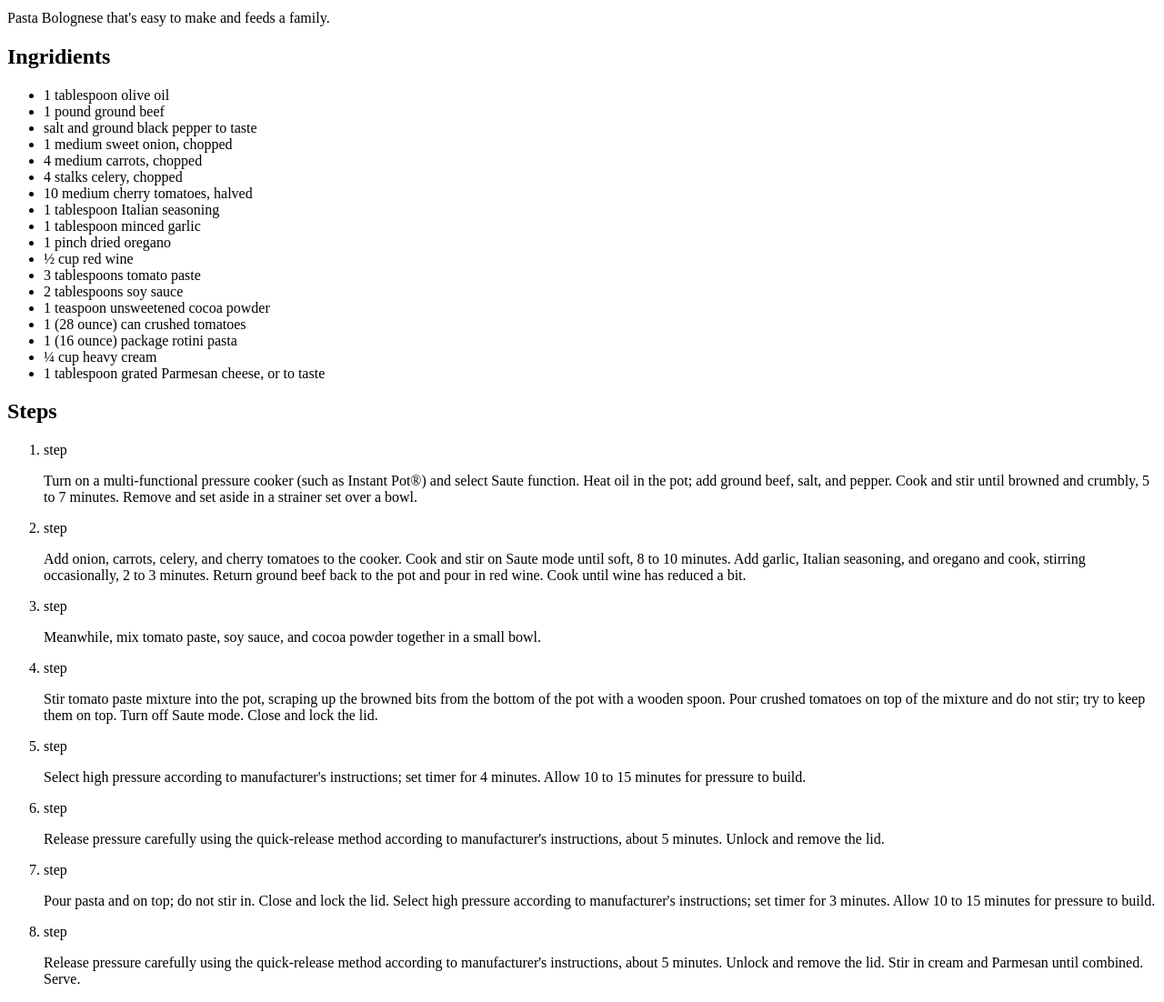
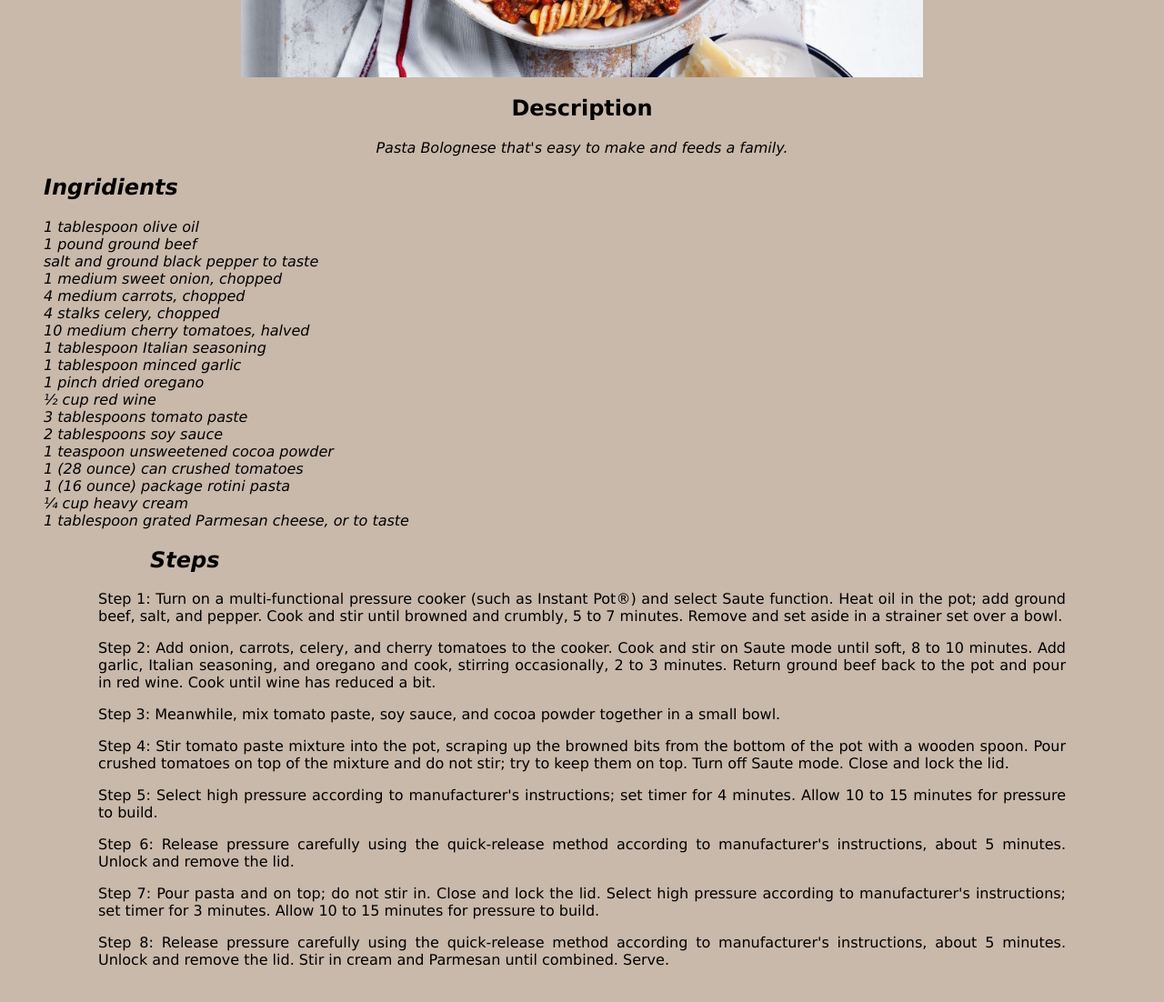
Before and after one commit to BoljevicB/odin-recipes, a plain HTML site: page recipes/pasta.html in a window 1280 px wide. Shown: the part 540-1642 px from the top of the page at 91% size. After the commit the page ends 1621 px from the top, so only its background shows below. Drawn offline with Linux system fonts and the light colour scheme.

Commit message:
Added some style to recipes

```diff
--- /dev/null
+++ b/recipes/nuggets.css
@@ -0,0 +1,47 @@
+body {
+    background-color: rgba(99, 50, 10, 0.342);
+    font-family: Verdana, Geneva, Tahoma, sans-serif;
+}
+
+h1 {
+    text-align: center;
+    font-size: 50px;
+    font-weight: bold;
+
+}
+
+img {
+display: block;
+width: 800px;
+height: auto;
+margin: 0 auto 0 auto;
+}
+
+.descr, .descrnugg {
+    text-align: center;
+}
+
+.descrnugg {
+    font-style: italic;
+}
+
+.steps {
+    font-style: italic;
+    padding-left: 157px;
+}
+
+.nuggsteps {
+    text-align: justify;
+    padding-left: 100px;
+    padding-right: 100px;
+}
+
+.ingrid {
+    font-style: italic;
+    padding-left: 40px;
+}
+
+ul {
+    list-style: none;
+    font-style: italic;
+}
--- /dev/null
+++ b/recipes/pasta.css
@@ -0,0 +1,50 @@
+
+body {
+    background-color: rgba(99, 50, 10, 0.342);
+    font-family: Verdana, Geneva, Tahoma, sans-serif;
+}
+
+.descr {
+    text-align: center;
+}
+
+.headone {
+    text-align: center;
+    font-size: 50px;
+    font-weight: bold
+}
+
+img {
+    display: block;
+    width: 750px;
+    height: auto;
+    margin: 0 auto 0 auto;
+}
+
+.descr, .descrtwo {
+    text-align: center;
+}
+
+.descrtwo {
+    font-style: italic;
+}
+
+.ingrid{
+    font-style: italic;
+    padding-left: 40px;
+}
+
+ul {
+    list-style: none;
+    font-style: italic;
+}
+.steps {
+    font-style: italic;
+    padding-left: 157px;
+}
+
+.pastasteps {
+    text-align: justify;
+    padding-left: 100px;
+    padding-right: 100px;
+}
--- a/recipes/pasta.html
+++ b/recipes/pasta.html
@@ -4,18 +4,19 @@
     <meta charset="UTF-8">
     <meta http-equiv="X-UA-Compatible" content="IE=edge">
     <meta name="viewport" content="width=device-width, initial-scale=1.0">
-    <title>Document</title>
+    <title>My Favourite Pasta Bolognese</title>
+    <link rel="stylesheet" href="pasta.css"/>
 </head>
 <body>
-    <h1>My Favourite Pasta Bolognese</h1>
+    <h1 class="headone">My Favourite Pasta Bolognese</h1>
 
-    <img src="../images/pasta.jpg" width="600" height="400">
+    <img src="../images/pasta.jpg" alt="Pasta"/>
 
-    <h2>Description</h2>
+    <h2 class="descr">Description</h2>
 
-    <p>Pasta Bolognese that's easy to make and feeds a family.</p>
+    <p class="descr descrtwo">Pasta Bolognese that's easy to make and feeds a family.</p>
 
-    <h2>Ingridients</h2>
+    <h2 class="ingrid">Ingridients</h2>
 
     <ul>
     <li>1 tablespoon olive oil</li>
@@ -38,26 +39,18 @@
     <li>1 tablespoon grated Parmesan cheese, or to taste</li>
     </ul>
 
-    <h2>Steps</h2>
+    <h2 class="steps">Steps</h2>
 
-    <ol>
-        <li>step</li>
-        <p>Turn on a multi-functional pressure cooker (such as Instant Pot®) and select Saute function. Heat oil in the pot; add ground beef, salt, and pepper. Cook and stir until browned and crumbly, 5 to 7 minutes. Remove and set aside in a strainer set over a bowl.</p>
-        <li>step</li>
-        <p>Add onion, carrots, celery, and cherry tomatoes to the cooker. Cook and stir on Saute mode until soft, 8 to 10 minutes. Add garlic, Italian seasoning, and oregano and cook, stirring occasionally, 2 to 3 minutes. Return ground beef back to the pot and pour in red wine. Cook until wine has reduced a bit.</p>
-        <li>step</li>
-        <p>Meanwhile, mix tomato paste, soy sauce, and cocoa powder together in a small bowl.</p>
-        <li>step</li>
-        <p>Stir tomato paste mixture into the pot, scraping up the browned bits from the bottom of the pot with a wooden spoon. Pour crushed tomatoes on top of the mixture and do not stir; try to keep them on top. Turn off Saute mode. Close and lock the lid.</p>
-        <li>step</li>
-        <p>Select high pressure according to manufacturer's instructions; set timer for 4 minutes. Allow 10 to 15 minutes for pressure to build.</p>
-        <li>step</li>
-        <p>Release pressure carefully using the quick-release method according to manufacturer's instructions, about 5 minutes. Unlock and remove the lid.</p>
-        <li>step</li>
-        <p>Pour pasta and on top; do not stir in. Close and lock the lid. Select high pressure according to manufacturer's instructions; set timer for 3 minutes. Allow 10 to 15 minutes for pressure to build.</p>
-        <li>step</li>
-        <p>Release pressure carefully using the quick-release method according to manufacturer's instructions, about 5 minutes. Unlock and remove the lid. Stir in cream and Parmesan until combined. Serve.</p>
-    </ol>
+<div class="pastasteps">
+        <p>Step 1: Turn on a multi-functional pressure cooker (such as Instant Pot®) and select Saute function. Heat oil in the pot; add ground beef, salt, and pepper. Cook and stir until browned and crumbly, 5 to 7 minutes. Remove and set aside in a strainer set over a bowl.</p>
+        <p>Step 2: Add onion, carrots, celery, and cherry tomatoes to the cooker. Cook and stir on Saute mode until soft, 8 to 10 minutes. Add garlic, Italian seasoning, and oregano and cook, stirring occasionally, 2 to 3 minutes. Return ground beef back to the pot and pour in red wine. Cook until wine has reduced a bit.</p>
+        <p>Step 3: Meanwhile, mix tomato paste, soy sauce, and cocoa powder together in a small bowl.</p>
+        <p>Step 4: Stir tomato paste mixture into the pot, scraping up the browned bits from the bottom of the pot with a wooden spoon. Pour crushed tomatoes on top of the mixture and do not stir; try to keep them on top. Turn off Saute mode. Close and lock the lid.</p>
+        <p>Step 5: Select high pressure according to manufacturer's instructions; set timer for 4 minutes. Allow 10 to 15 minutes for pressure to build.</p>
+        <p>Step 6: Release pressure carefully using the quick-release method according to manufacturer's instructions, about 5 minutes. Unlock and remove the lid.</p>
+        <p>Step 7: Pour pasta and on top; do not stir in. Close and lock the lid. Select high pressure according to manufacturer's instructions; set timer for 3 minutes. Allow 10 to 15 minutes for pressure to build.</p>
+        <p>Step 8: Release pressure carefully using the quick-release method according to manufacturer's instructions, about 5 minutes. Unlock and remove the lid. Stir in cream and Parmesan until combined. Serve.</p>
+    </div>
 
 </body>
 </html>
--- /dev/null
+++ b/recipes/pizza.css
@@ -0,0 +1,49 @@
+
+
+body {
+    background-color: rgba(99, 50, 10, 0.342);
+    font-family: Verdana, Geneva, Tahoma, sans-serif;
+}
+
+h1 {
+    text-align: center;
+    font-size: 50px;
+    font-weight: bold;
+
+}
+
+img {
+display: block;
+width: 800px;
+height: auto;
+margin: 0 auto 0 auto;
+}
+
+.descr, .descrpizza {
+    text-align: center;
+}
+
+.descrpizza {
+    font-style: italic;
+}
+
+.steps {
+    font-style: italic;
+    padding-left: 157px;
+}
+
+.pizzasteps {
+    text-align: justify;
+    padding-left: 100px;
+    padding-right: 100px;
+}
+
+.ingrid {
+    font-style: italic;
+    padding-left: 40px;
+}
+
+ul {
+    list-style: none;
+    font-style: italic;
+}
--- /dev/null
+++ b/style.css
@@ -0,0 +1,26 @@
+* {
+    text-align: center;
+}
+body {
+    background-color: rgba(99, 50, 10, 0.342);
+}
+
+.hone {
+    font-size: 55px;
+    font-style: oblique;
+    font-weight: 600;
+    font-family: monospace;
+
+}
+.recipes {
+    color: black;
+    font-size: 25px;
+    font-style: italic;
+}
+
+a {
+    text-decoration: none;
+}
+img {
+    border-radius: 24%
+}
```
Also changed, not shown: index.html (+11 -7 lines), recipes/nuggets.html (+13 -17 lines), recipes/pizza.html (+17 -21 lines), images/index.gif (added), images/nuggets.jpg, images/pasta1.jpg (added).
